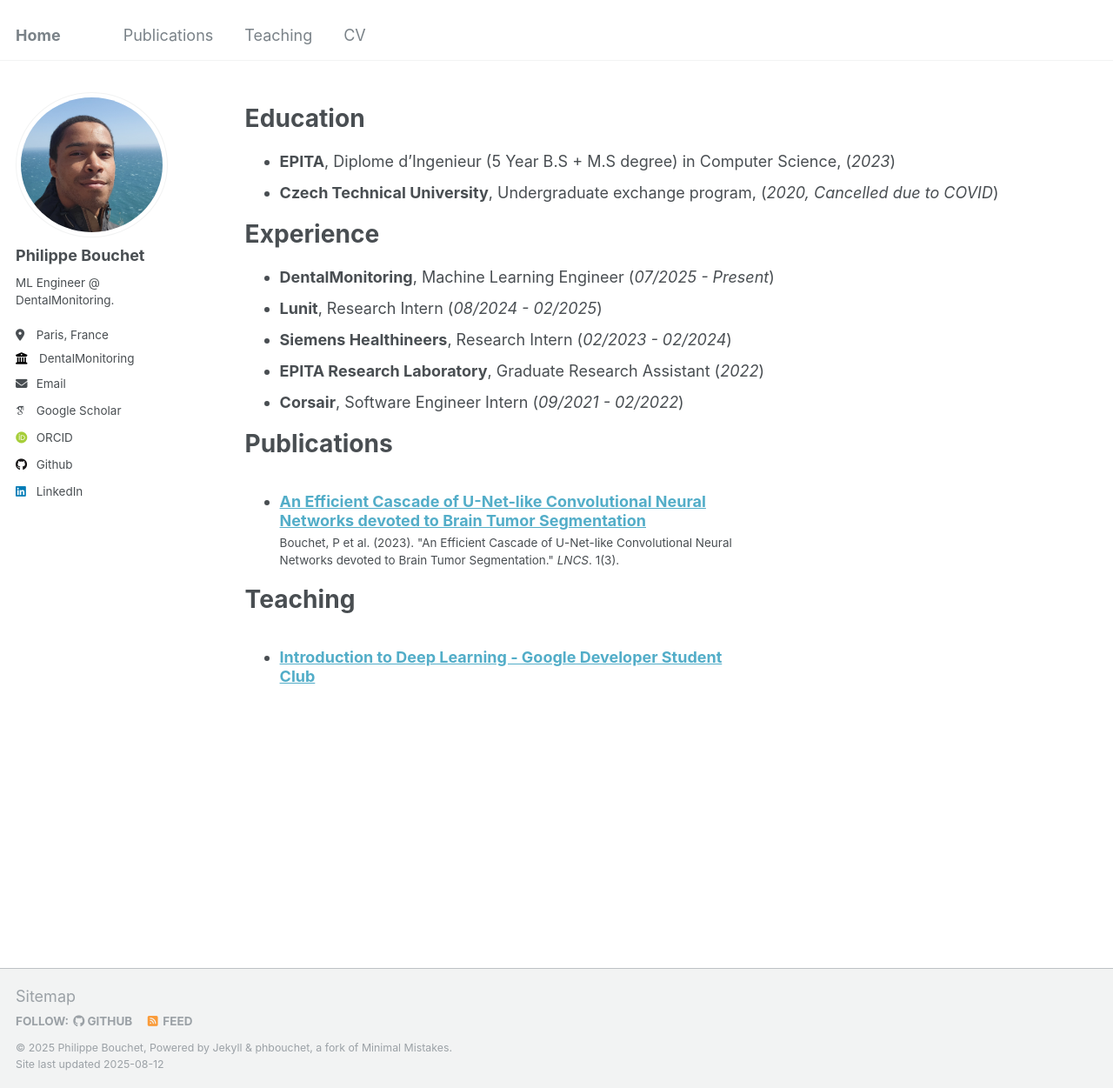
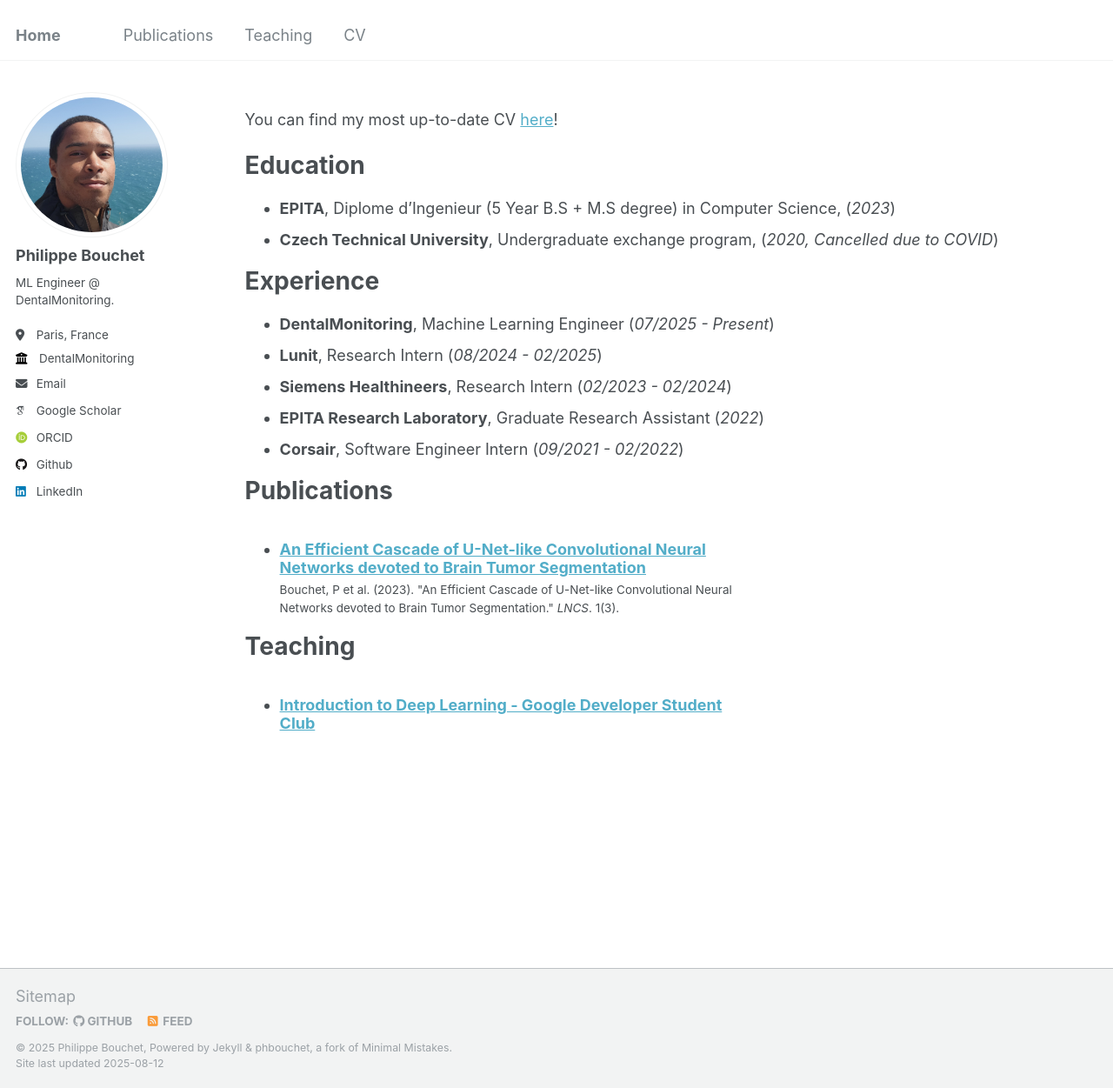
Before and after one commit to phbouchet/phbouchet.github.io, a Jekyll site: the page built from _pages/cv.md, in a window 1280 px wide and 1251 px high. Shown: the whole window at 87% size. Built offline with Jekyll 4.4.1, drawn with Linux system fonts in a browser that asks for light colours; some web fonts are replaced.

Commit message:
Updated cv, added link to cv.pdf

```diff
--- a/_pages/cv.md
+++ b/_pages/cv.md
@@ -8,6 +8,8 @@
 ---
 
 {% include base_path %}
+
+You can find my most up-to-date CV [here](https://drive.google.com/file/d/18KE2WAIUVOFvbSgQ2OiuHRrwEtWIxxgq/view?usp=sharing)!
 
 Education
 ======
```
